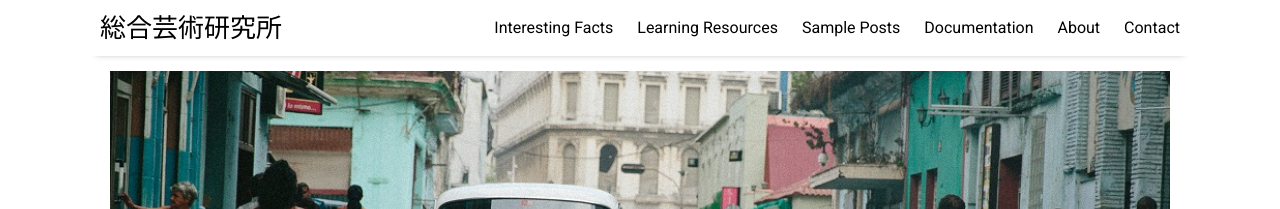
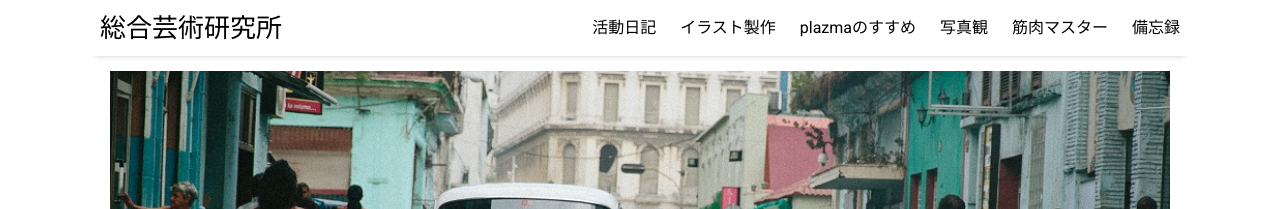
Before and after one commit to gj1002509/zakisikoku, a Jekyll site: the page built from index.html, in a window 1280 px wide. Shown: the top 209 px of the page. Built offline with Jekyll 4.4.1, drawn with Linux system fonts in a browser that asks for light colours; nearby versions of some CDN libraries; the list of posts is cut into pages by our own code.

Commit message:
Update settings.yml

```diff
--- a/_data/settings.yml
+++ b/_data/settings.yml
@@ -7,12 +7,12 @@ disqus:
 google-ID: 'UA-112060364-2'
 
 menu:
-- {name: 'Interesting Facts',  url: 'facts'}
-- {name: 'Learning Resources', url: 'resources'}
-- {name: 'Sample Posts',       url: 'sample-posts'}
-- {name: 'Documentation',      url: 'documentation'}
-- {name: 'About',              url: 'about'}
-- {name: 'Contact',            url: 'contact'}
+- {name: '活動日記',  url: 'facts'}
+- {name: 'イラスト製作', url: 'resources'}
+- {name: 'plazmaのすすめ',       url: 'sample-posts'}
+- {name: '写真観',      url: 'documentation'}
+- {name: '筋肉マスター',              url: 'about'}
+- {name: '備忘録',            url: 'contact'}
 
 # Available social icons are powered by Font Awesome, so you can use any icon that they offer
 social:
```
